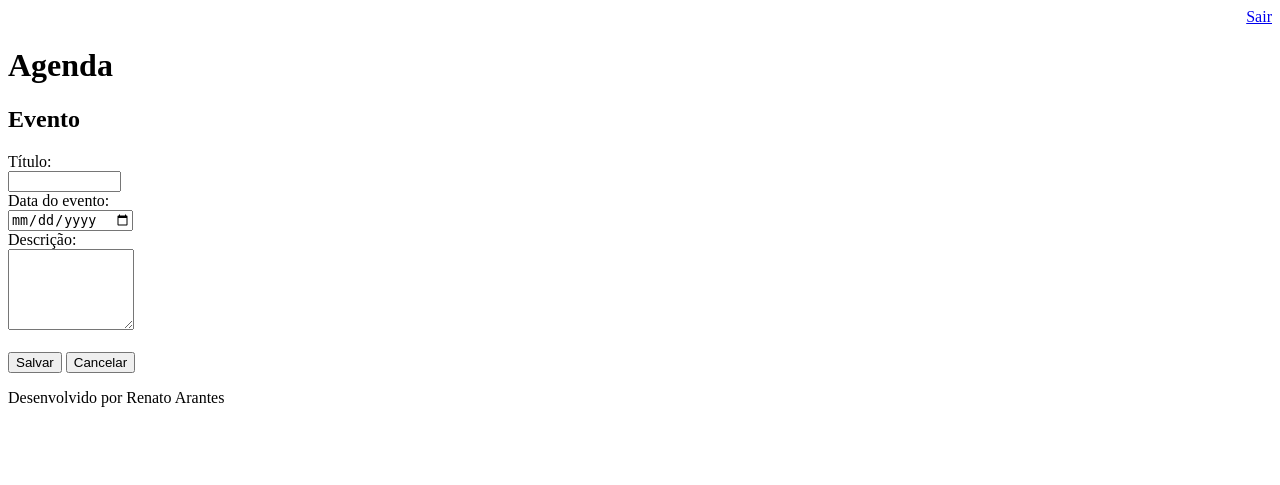
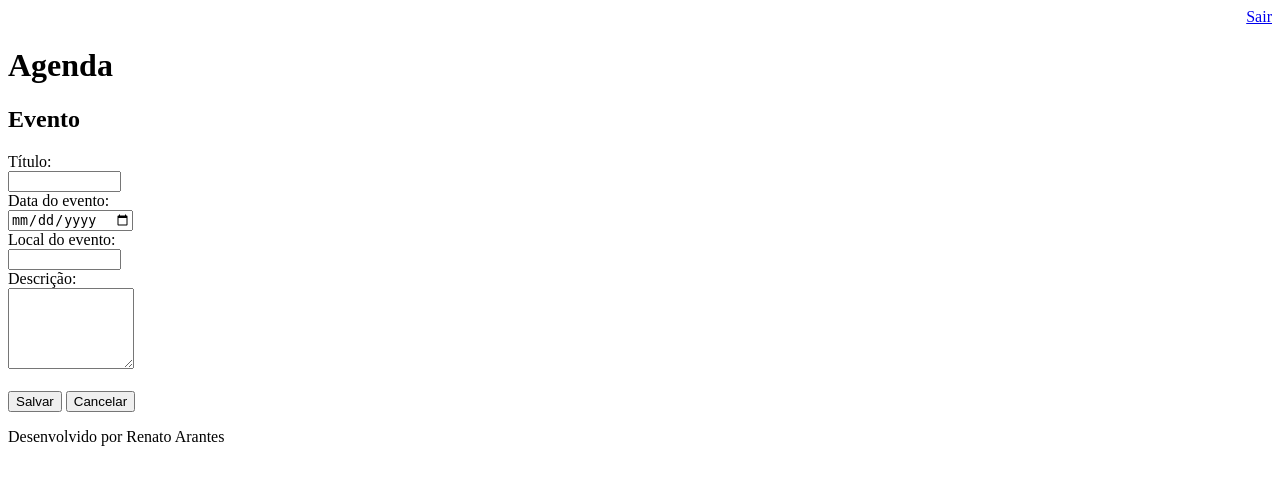
Before and after one commit to arantes-renato/agenda-Dio, a Django app: page /agenda/evento/ in a window 1280 px wide. Shown: the top 485 px of the page. Run offline with Django 4.2, Linux system fonts and the light colour scheme; a user stored in the database is signed in.

Commit message:
Exercício adicionar local - DIO

```diff
--- a/core/models.py
+++ b/core/models.py
@@ -7,6 +7,7 @@ class Evento(models.Model):
     descrição = models.TextField(blank=True, null=True)
     data_evento = models.DateField(verbose_name='Data do Evento')
     data_criação = models.DateTimeField(auto_now_add=True, verbose_name='Data de Criação')
+    local = models.CharField(max_length=100, blank=True, null=True)
     usuário = models.ForeignKey(User, on_delete=models.CASCADE)
     class Meta:
         db_table = 'evento'
--- a/core/views.py
+++ b/core/views.py
@@ -43,9 +43,11 @@ def submit_evento(request):
         título = request.POST.get('título')
         data_evento = request.POST.get('data_evento')
         descrição = request.POST.get('descrição')
+        local = request.POST.get('local')
         usuário = request.user
         Evento.objects.create(título=título,
                               data_evento=data_evento,
+                              local=local,
                               descrição=descrição,
                               usuário=usuário)
     return redirect('/')
--- a/templates/evento.html
+++ b/templates/evento.html
@@ -12,6 +12,10 @@
     <br>
     <input type="date" name="data_evento">
     <br>
+    <label>Local do evento:</label>
+    <br>
+    <input type="text" name="local" size="11">
+    <br>
     <label>Descrição:</label>
     <br>
     <textarea name="descrição" rows="5" cols="13"></textarea>
```
Also changed, not shown: templates/agenda.html (+6 -1 lines), core/migrations/0003_evento_local.py (added), db.sqlite3.
